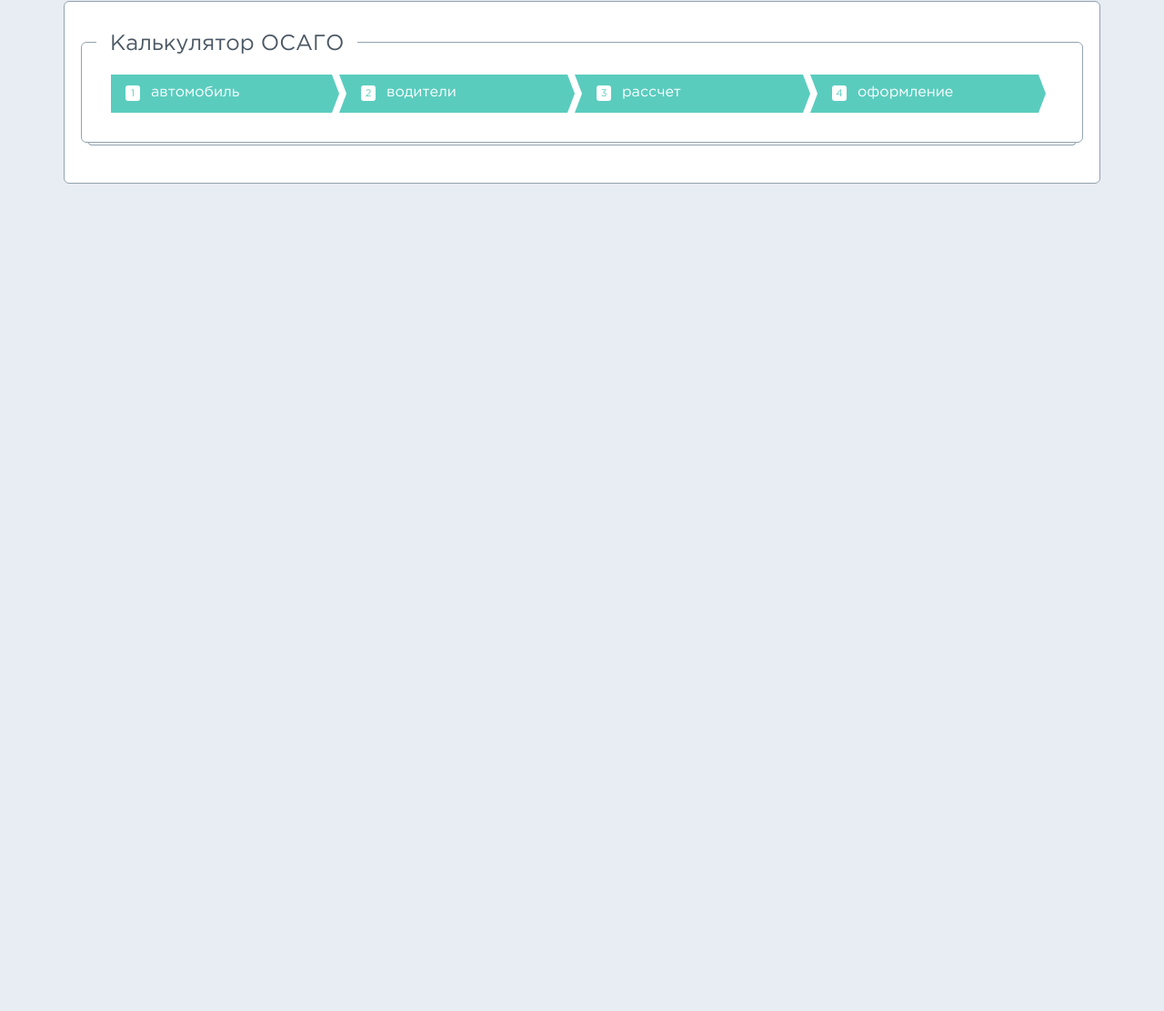
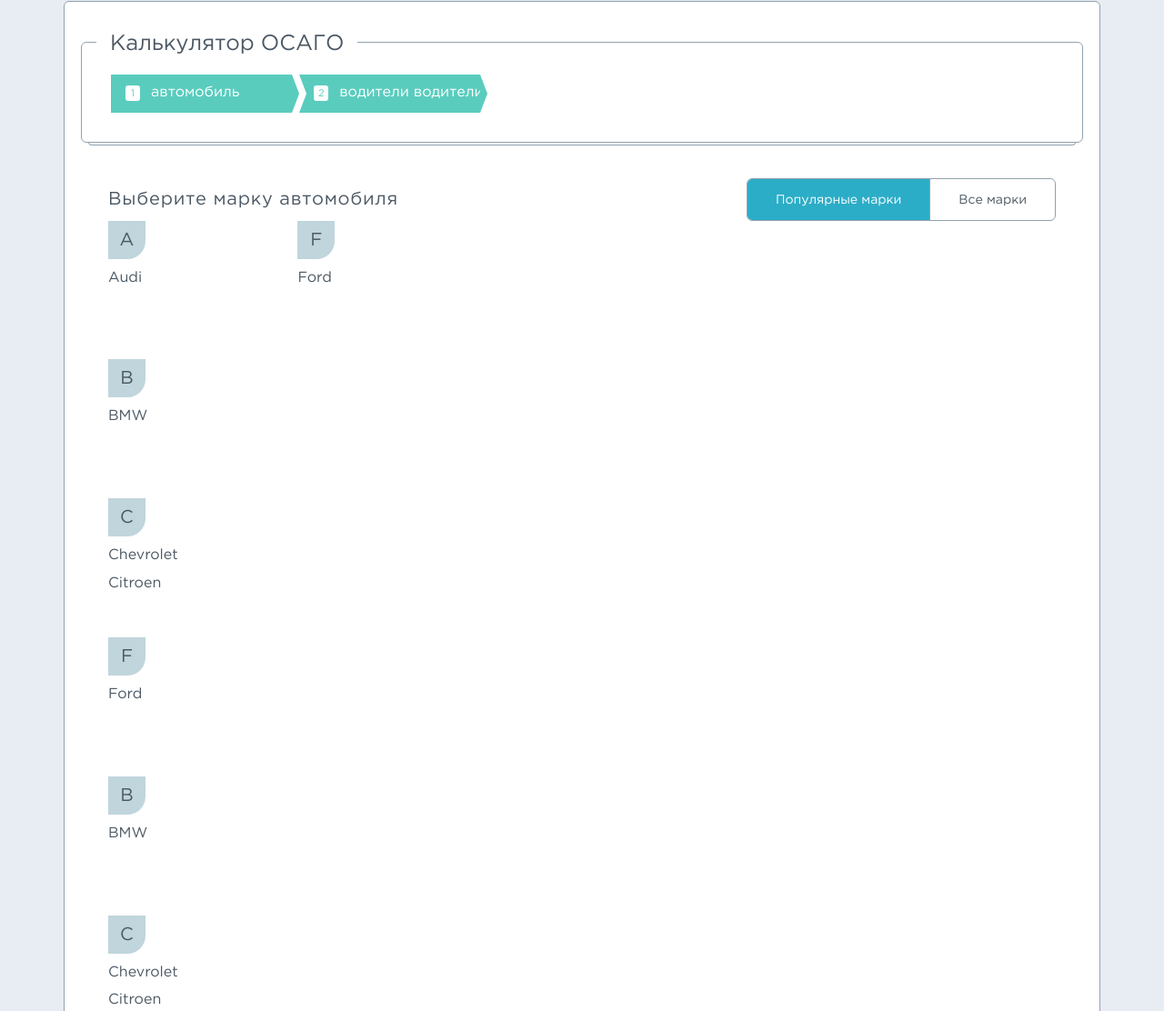
Before and after one commit to shiberz/polis-market, a plain HTML site: page 2.html in a window 1280 px wide. Shown: the part 284-1396 px from the top of the page at 91% size. Before the commit the page ends 800 px from the top, so only its background shows below. Drawn offline with Linux system fonts and the light colour scheme.

Commit message:
add switch and basics for manufacturrers list

```diff
--- a/2.html
+++ b/2.html
@@ -40,20 +40,113 @@
 						<h3 class="crumbs__header">Калькулятор ОСАГО</h3>
 						<div class="crumbs__line">
 							<div class="crumbs__crumb">
-								<span class="crumbs__crumb-num">1</span>
-								<span class="crumbs__crumb-text">автомобиль</span>
+								<div class="crumb__progress crumb__progress--complete"></div>
+								<div class="crumbs__crumb-inner crumbs__crumb--in-progress">
+									<span class="crumbs__crumb-num">1</span><span class="crumbs__crumb-text">автомобиль</span>
+								</div>
 							</div>
 							<div class="crumbs__crumb">
-								<span class="crumbs__crumb-num">2</span><span class="crumbs__crumb-text">водители</span>
+								<div class="crumb__progress crumb__progress--complete"></div>
+								<div class="crumbs__crumb-inner">
+									<span class="crumbs__crumb-num">2</span><span class="crumbs__crumb-text">водители водители водители</span>
+								</div>
+							</div>
+							<!-- <div class="crumbs__crumb">
+								<div class="crumb__progress crumb__progress--incomplete" style="width: 20%"></div>
+								<div class="crumbs__crumb-inner">
+									<span class="crumbs__crumb-num">3</span><span class="crumbs__crumb-text">рассчет</span>
+								</div>
 							</div>
 							<div class="crumbs__crumb">
-								<span class="crumbs__crumb-num">3</span><span class="crumbs__crumb-text">рассчет</span>
+								<div class="crumbs__crumb-inner">
+									<span class="crumbs__crumb-num">4</span><span class="crumbs__crumb-text">оформление</span>
+								</div>
 							</div>
 							<div class="crumbs__crumb">
-								<span class="crumbs__crumb-num">4</span><span class="crumbs__crumb-text">оформление</span>
+								<div class="crumbs__crumb-inner">
+									<span class="crumbs__crumb-num">3</span><span class="crumbs__crumb-text">рассчет</span>
+								</div>
 							</div>
+							<div class="crumbs__crumb">
+								<div class="crumbs__crumb-inner">
+									<span class="crumbs__crumb-num">4</span><span class="crumbs__crumb-text">оформление</span>
+								</div>
+							</div>
+							<div class="crumbs__crumb">
+								<div class="crumbs__crumb-inner">
+									<span class="crumbs__crumb-num">3</span><span class="crumbs__crumb-text">рассчет</span>
+								</div>
+							</div>
+							<div class="crumbs__crumb">
+								<div class="crumbs__crumb-inner">
+									<span class="crumbs__crumb-num">4</span><span class="crumbs__crumb-text">оформление</span>
+								</div>
+							</div>
+							<div class="crumbs__crumb">
+								<div class="crumbs__crumb-inner">
+									<span class="crumbs__crumb-num">3</span><span class="crumbs__crumb-text">рассчет</span>
+								</div>
+							</div>
+							<div class="crumbs__crumb">
+								<div class="crumbs__crumb-inner">
+									<span class="crumbs__crumb-num">4</span><span class="crumbs__crumb-text">оформление</span>
+								</div>
+							</div>
+							<div class="crumbs__crumb">
+								<div class="crumbs__crumb-inner">
+									<span class="crumbs__crumb-num">3</span><span class="crumbs__crumb-text">рассчет</span>
+								</div>
+							</div>
+							<div class="crumbs__crumb">
+								<div class="crumbs__crumb-inner">
+									<span class="crumbs__crumb-num">4</span><span class="crumbs__crumb-text">оформление</span>
+								</div>
+							</div> -->
 						</div>
 					</header>
+					<section class="field">
+						<header class="field__header">
+							<h4 class="field__label">
+								Выберите марку автомобиля
+							</h4>
+							<div class="switch">
+								<div class="switch__position switch__position--active">Популярные марки</div>
+								<div class="switch__position">Все марки</div>
+							</div>
+						</header>
+						<div class="field__inner makers-list">
+							<ul class="makers">
+								<li class="makers__litter">A</li>
+								<li class="makers__item"><a href="#">Audi</a></li>
+							</ul>
+							<ul class="makers">
+								<li class="makers__litter">B</li>
+								<li class="makers__item"><a href="#">BMW</a></li>
+							</ul>
+							<ul class="makers">
+								<li class="makers__litter">C</li>
+								<li class="makers__item"><a href="#">Chevrolet</a></li>
+								<li class="makers__item">Citroen</li>
+							</ul>
+							<ul class="makers">
+								<li class="makers__litter">F</li>
+								<li class="makers__item">Ford</li>
+							</ul>
+							<ul class="makers">
+								<li class="makers__litter">B</li>
+								<li class="makers__item"><a href="#">BMW</a></li>
+							</ul>
+							<ul class="makers">
+								<li class="makers__litter">C</li>
+								<li class="makers__item"><a href="#">Chevrolet</a></li>
+								<li class="makers__item">Citroen</li>
+							</ul>
+							<ul class="makers">
+								<li class="makers__litter">F</li>
+								<li class="makers__item">Ford</li>
+							</ul>
+						</div>
+					</section>
 				</div>
 			</section>
 		</div>
--- a/css/2.css
+++ b/css/2.css
@@ -8,8 +8,9 @@
 .crumbs {
 	border: 1px solid #91a2ad;
 	border-radius: 6px;
-	padding: 35px 32px 32px;
+	padding: 35px 32px 24px;
 	position: relative;
+	margin-bottom: 39px;
 }
 
 .crumbs::after {
@@ -42,14 +43,16 @@
 
 .crumbs__line {
 	display: flex;
+	flex-flow: row wrap;
 }
 
 .crumbs__crumb {
 	background: #5accbe;
-	flex: 3 3;
+	flex-basis: "content";
+	min-width: 20%;
 	height: 42px;
 	position: relative;
-	margin-right: 16px;
+	margin: 0 0 8px 0;
 	color: #fff;
 	display: flex;
 	align-items: center;
@@ -59,29 +62,27 @@
 	content: "";
 	display: block;
 	position: absolute;
-	top: 0%;
-	left: 0%;
-	margin-left: -8px;
+	top: 0;
+	left: 0;
 
 	width: 0;
   	height: 0;
 	border-top: 21px solid #5accbe;
   	border-bottom: 21px solid #5accbe;
-	border-left: 8px solid transparent;
+	border-left: 8px solid #fff;
 }
 
 .crumbs__crumb::after {
 	content: "";
 	display: block;
 	position: absolute;
-	top: 0%;
-	left: 100%;
-	margin-right: -8px;
+	top: 0;
+	right: 0;
 
 	width: 0;
   	height: 0;
-	border-top: 21px solid transparent;
-  	border-bottom: 21px solid transparent;
+	border-top: 21px solid #fff;
+  	border-bottom: 21px solid #fff;
 	border-left: 8px solid #5accbe;
 }
 
@@ -100,3 +101,98 @@
 	padding: 3px 0 1px;
 	width: 16px;
 }
+
+.crumbs__crumb-inner {
+	position: absolute;
+	white-space: nowrap;
+}
+
+.crumb__progress {
+	position: absolute;
+	height: 100%;
+	background: #000;
+}
+
+
+.switch {
+	border-radius: 6px;
+	overflow: hidden;
+	border: 1px solid #91a2ad;
+	font-size: 0;
+	height: 45px;
+}
+
+.switch__position {
+	display: inline-block;
+	font-size: 14px;
+	border-left: 1px solid #91a2ad;
+	padding: 15px 31px;
+	cursor: pointer;
+}
+
+.switch__position:hover,
+.switch__position:active {
+	color: #fff;
+	background-color: #2cadc7;
+	transition: all 400ms;
+}
+
+.switch__position--active {
+	color: #fff;
+	background-color: #2cadc7;
+	cursor: default;
+}
+
+.switch__position:first-child {
+	border-left: none;
+}
+
+.field__header {
+	display: flex;
+	justify-content: space-between;
+	align-items: center;
+	padding: 0 30px;
+}
+
+.field__label {
+	font-size: 20px;
+	font-weight: 500;
+	margin: 0;
+	letter-spacing: 0.8px;
+}
+
+.field__inner {
+	padding: 0 30px;
+}
+
+.makers-list {
+	display: grid;
+  	grid-template-columns: repeat(5, 20%);
+	grid-template-rows: repeat(6, 1fr);
+  	grid-auto-flow: column;
+}
+
+.makers {
+	list-style: none;
+	margin: 0;
+	padding: 0;
+	margin-bottom: 50px;
+	width: 20%;
+	page-break-before: always;
+}
+
+.makers__litter {
+	background: #c0d5dc;
+	display: block;
+	width: 41px;
+	height: 42px;
+	border-radius: 0 0 20px 0;
+	font-size: 20px;
+	font-weight: 500;
+	line-height: 42px;
+	text-align: center;
+}
+
+.makers__item {
+	margin-top: 12px;
+}
```
